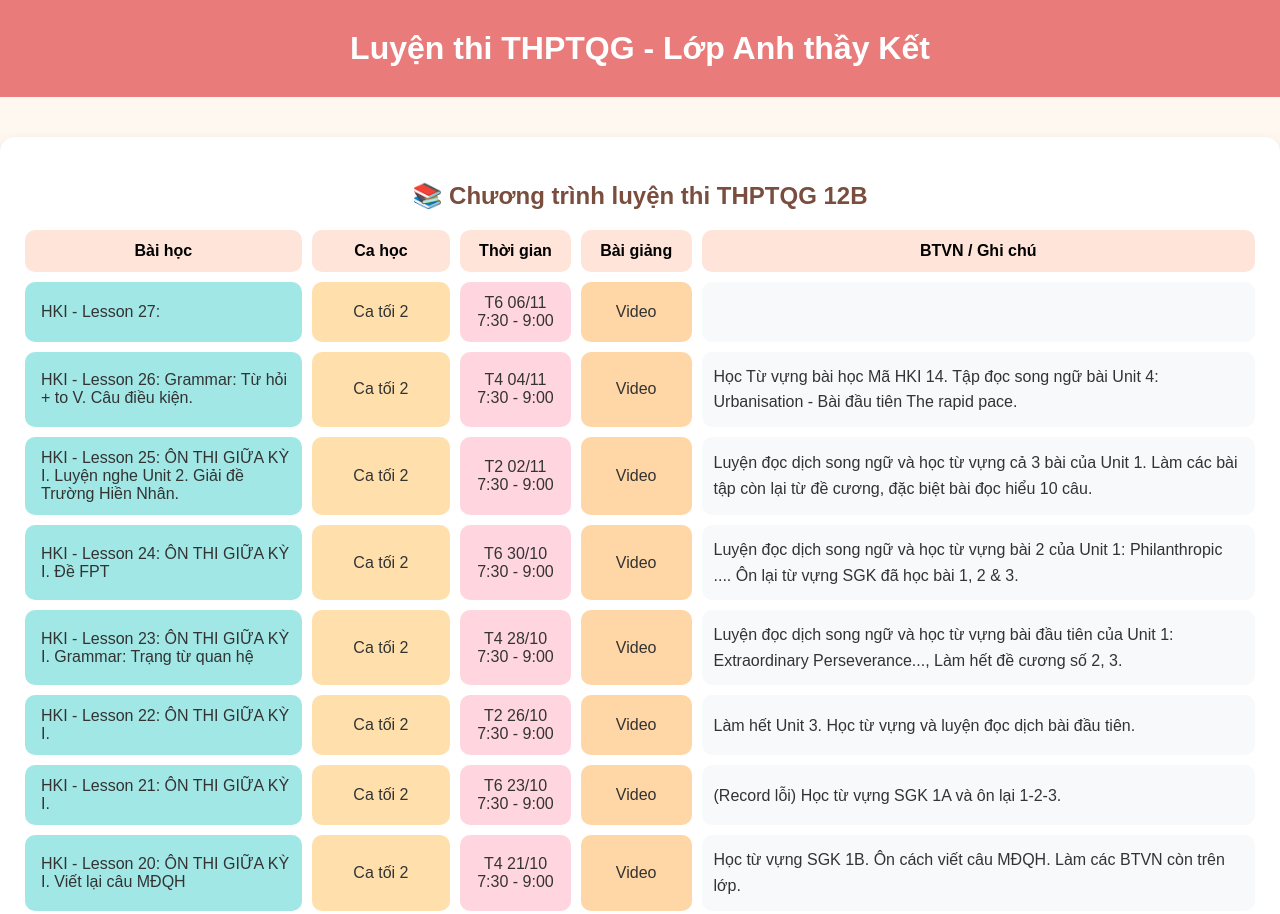
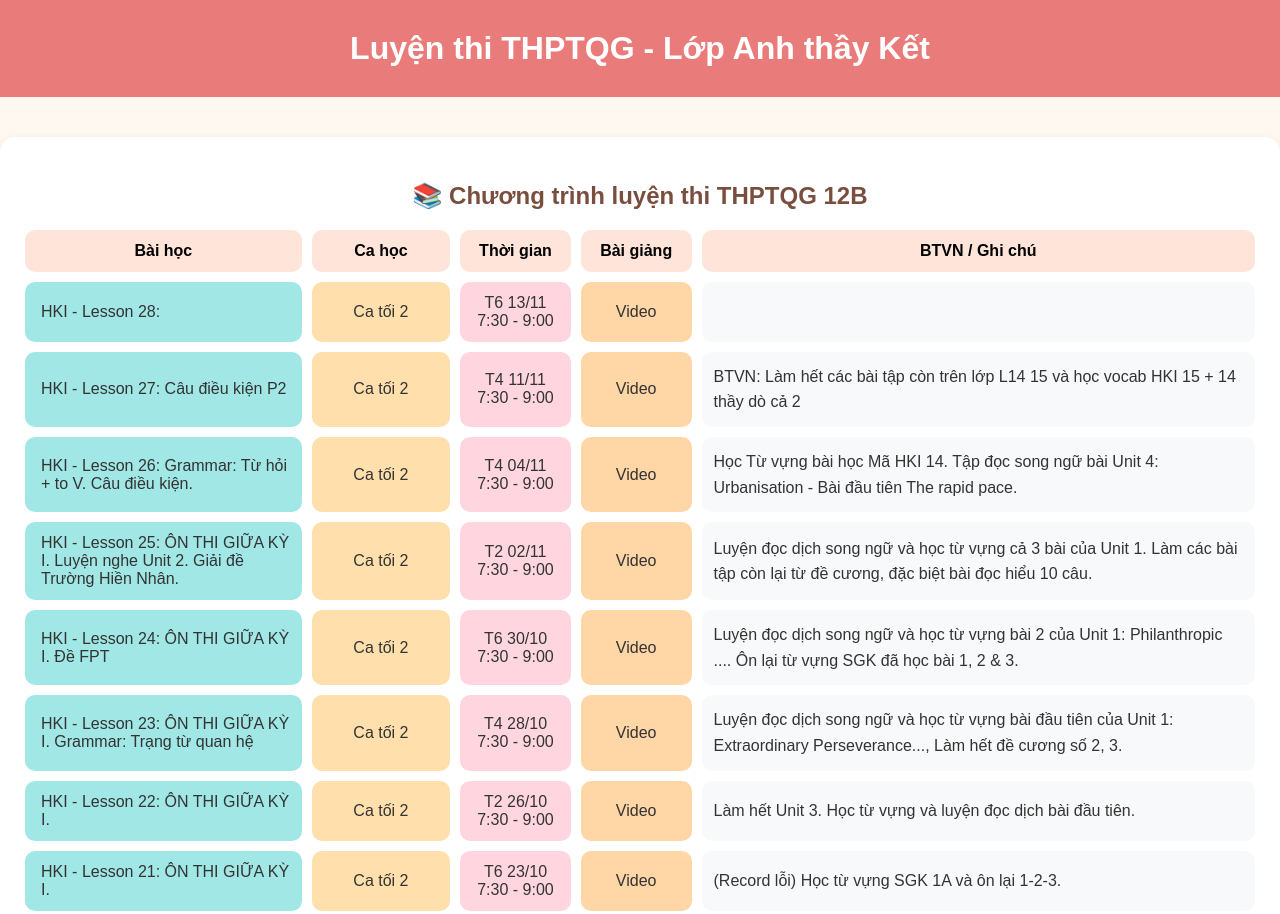
Before and after one commit to ketng91/thpt.khoahoc12B, a plain HTML site: page index.html in a window 1280 px wide. Shown: the top 914 px of the page. Drawn offline with Linux system fonts and the light colour scheme.

Commit message:
Add files via upload

```diff
--- a/index.html
+++ b/index.html
@@ -629,10 +629,19 @@ const lessons = [
 },
 
 {
-    lesson:"HKI - Lesson 27: ",
+    lesson:"HKI - Lesson 27: Câu điều kiện P2",
     lessonLink:"",
     session:"Ca tối 2",
-    time:"T6 06/11<br>7:30 - 9:00",
+    time:"T4 11/11<br>7:30 - 9:00",
+    video:"https://youtu.be/SRtrN7dHkcE",
+    homework:"",
+    note:"BTVN: Làm hết các bài tập còn trên lớp L14 15 và học vocab HKI 15 + 14 thầy dò cả 2"
+},
+{
+    lesson:"HKI - Lesson 28: ",
+    lessonLink:"",
+    session:"Ca tối 2",
+    time:"T6 13/11<br>7:30 - 9:00",
     video:"",
     homework:"",
     note:""
```
